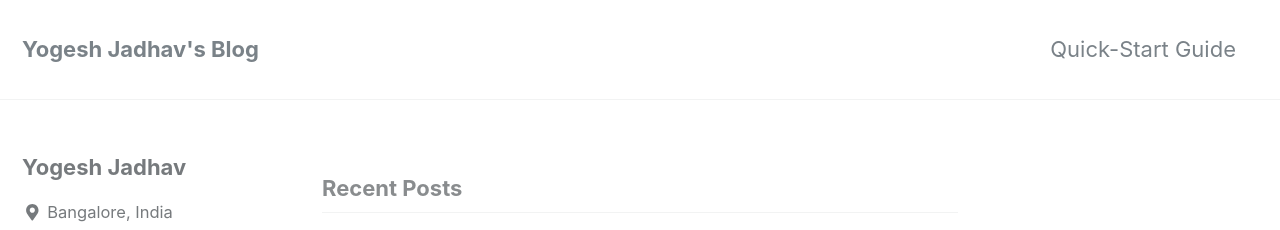
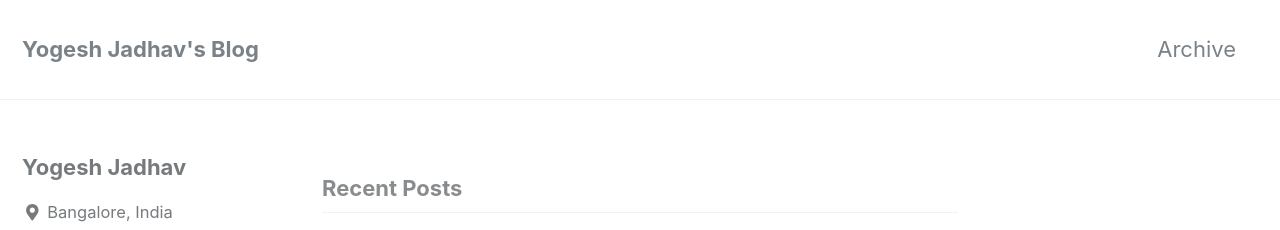
Before and after one commit to pgyogesh/blog, a Jekyll site: the page built from index.html, in a window 1280 px wide and 900 px high. Shown: the top 230 px of the window. Built offline with Jekyll 4.4.1, drawn with Linux system fonts in a browser that asks for light colours; nearby versions of some CDN libraries; the list of posts is cut into pages by our own code.

Commit message:
Update navigation.yml

```diff
--- a/_data/navigation.yml
+++ b/_data/navigation.yml
@@ -1,11 +1,11 @@
 # main links
 main:
-  - title: "Quick-Start Guide"
-    url: https://mmistakes.github.io/minimal-mistakes/docs/quick-start-guide/
+  #- title: "Quick-Start Guide"
+  #  url: https://mmistakes.github.io/minimal-mistakes/docs/quick-start-guide/
   # - title: "About"
   #   url: https://mmistakes.github.io/minimal-mistakes/about/
-  # - title: "Sample Posts"
-  #   url: /year-archive/
+  - title: "Archive"
+    url: /year-archive/
   # - title: "Sample Collections"
   #   url: /collection-archive/
   # - title: "Sitemap"
```
